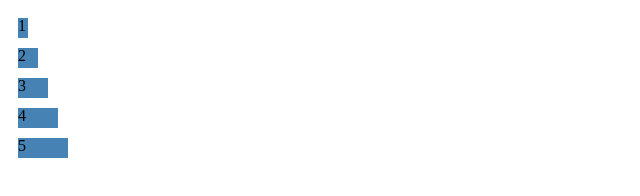
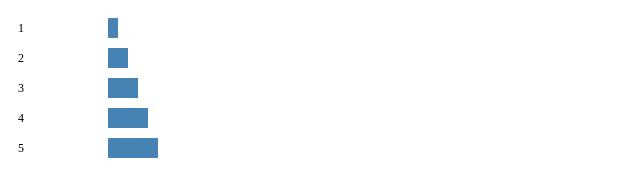
Before and after one commit to shuta141220/InfoVis2025, a plain HTML site: page W04/Task2.html in a window 1280 px wide. Shown: the whole page, without its empty margins (0-640 px from the left). Drawn offline with nearby package versions, Linux system fonts and the light colour scheme.

Commit message:
Initial commit

```diff
--- a/W04/Task2.html
+++ b/W04/Task2.html
@@ -8,6 +8,7 @@
 	 var data = [100,50,80];
 	 var padding = 10;
 	 var height = 20;
+     var barOffset = 100; //ラベル用のスペース
 	 var svg = d3.select("body").append("svg");
 	 d3.csv("https://shuta141220.github.io/InfoVis2025/W04/w04_task2.csv", function(data) {
 
@@ -21,7 +22,7 @@
             .data(data)
             .enter()
             .append("rect")
-            .attr("x", padding)
+            .attr("x", barOffset)
             .attr("y", function(d, i) {
                 return padding + i * (height + padding);
             })
@@ -31,7 +32,6 @@
             .attr("height", height)
             .style("fill", "steelblue");
 
-
         svg.selectAll("text.label")
             .data(data)
             .enter()
@@ -39,11 +39,12 @@
             .attr("class", "label")
             .attr("x", 10)
             .attr("y", function(d, i) {
-                return padding + i * (height + padding) + height / 1.5;
+                return padding + i * (height + padding) + height * 0.7;
             })
             .text(function(d) {
                 return d.label;
-            });
+            })
+            .style("font-size", "12px");
     });
 	</script>
     </body>
```
